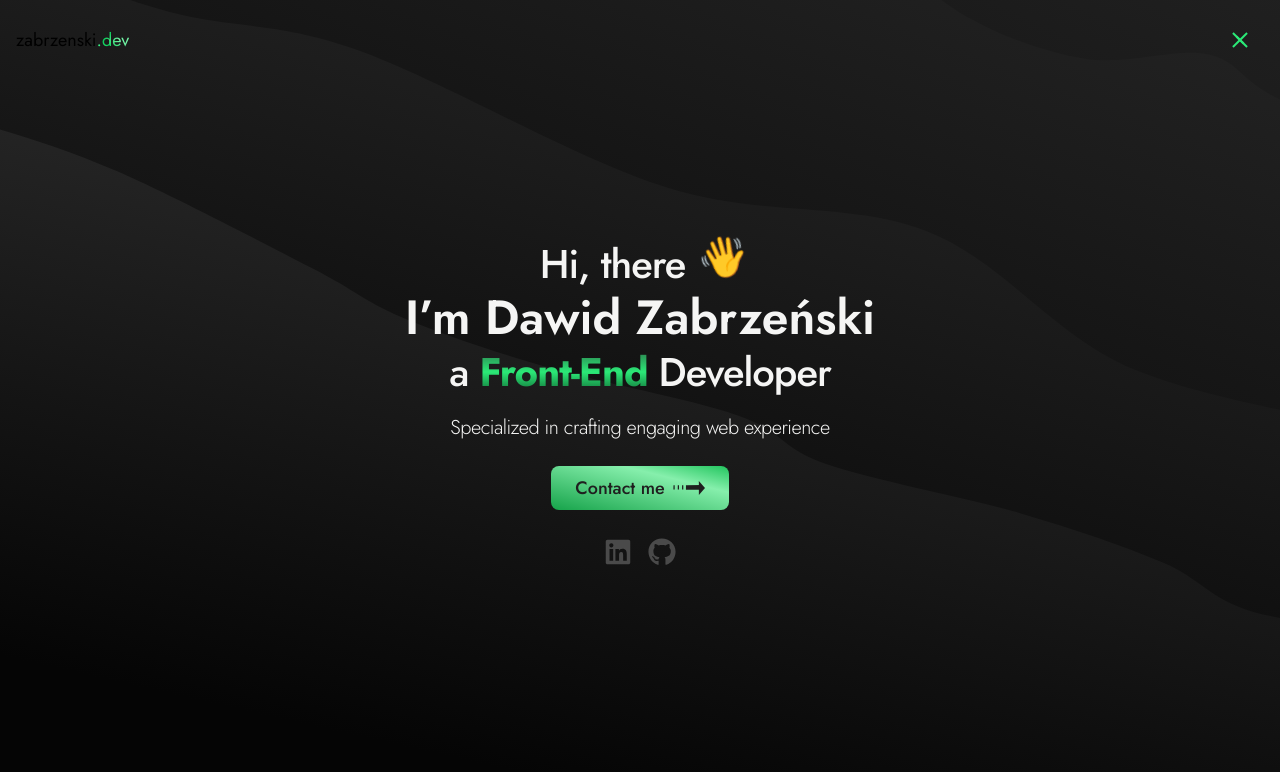
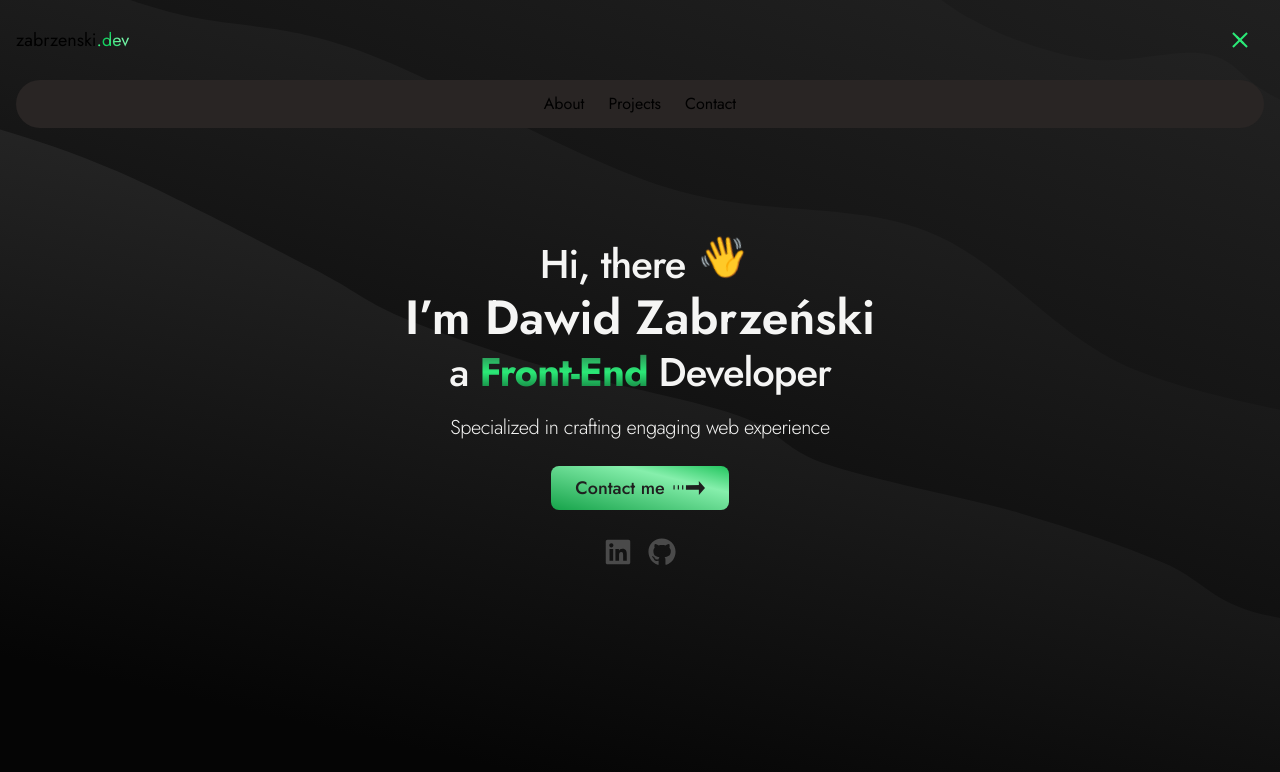
Before and after one commit to dawidzabrzenski/web-portfolio, a React (Vite) app: page / in a window 1280 px wide. Both pictures are taken after a click on the button 1240 px from the left and 40 px from the top of the page. Shown: the top 772 px of the page. Built offline with nearby package versions, Linux system fonts and the light colour scheme.

Commit message:
dynamic island navbar

```diff
--- a/src/components/Navbar.jsx
+++ b/src/components/Navbar.jsx
@@ -1,5 +1,6 @@
 import { useState } from "react";
 import BurgerIcon from "./BurgerIcon";
+import { motion } from "framer-motion";
 
 function Navbar() {
   const [active, setActive] = useState(false);
@@ -12,11 +13,25 @@ function Navbar() {
         </h2>
         <BurgerIcon value={active} setValue={setActive} />
       </div>
-      {/* <ul className="mt-4 flex justify-center gap-4 rounded-full bg-stone-800 py-3">
-        <li>Home</li>
-        <li>Test</li>
-        <li>Test3</li>
-      </ul> */}
+
+      {active && (
+        <div className="flex justify-center">
+          <motion.ul
+            initial={{ opacity: 0, y: -80, width: "66%" }}
+            animate={[{ opacity: 1, y: 0 }, { width: "100vw" }]}
+            transition={{
+              opacity: { duration: 0.2 },
+              y: { duration: 0.2 },
+              width: { duration: 0.3, delay: 0.3 },
+            }}
+            className="mt-4 flex justify-center gap-6 rounded-full bg-stone-800 py-3"
+          >
+            <li>About</li>
+            <li>Projects</li>
+            <li>Contact</li>
+          </motion.ul>
+        </div>
+      )}
     </nav>
   );
 }
```
